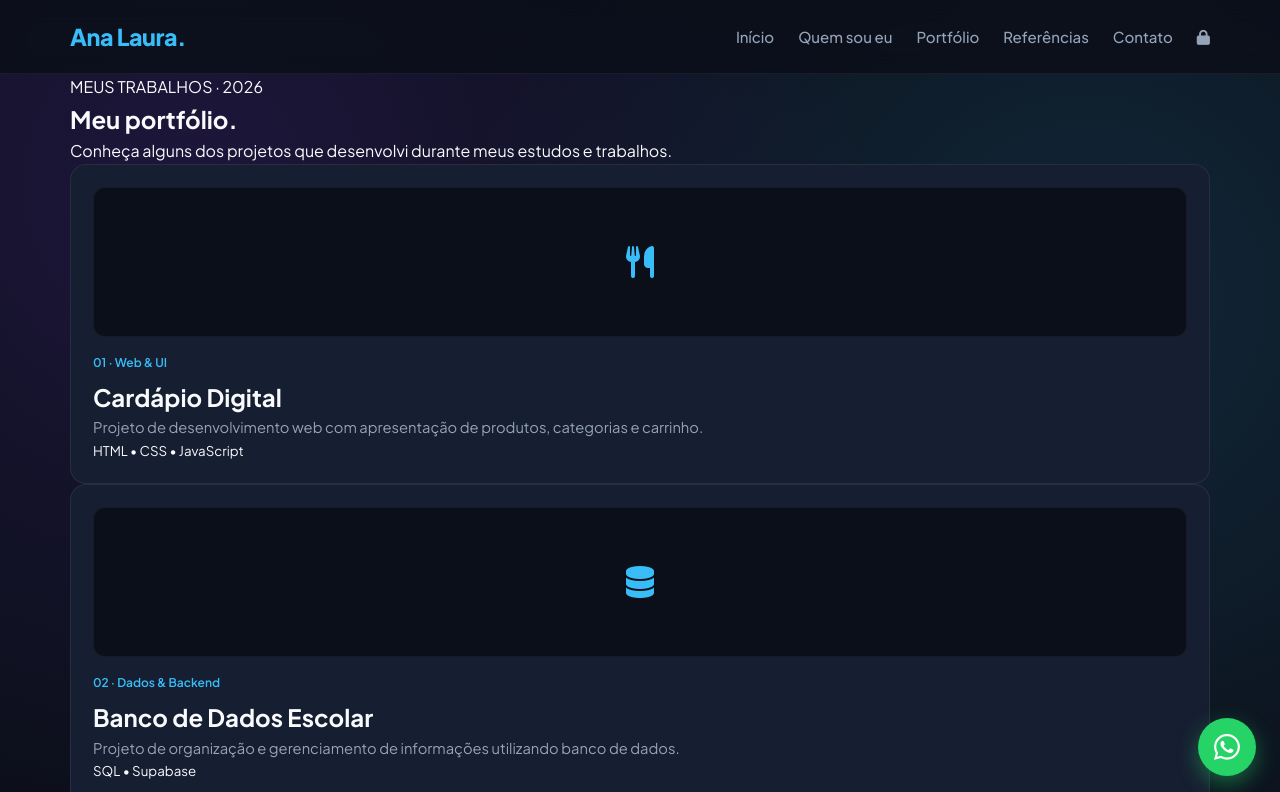
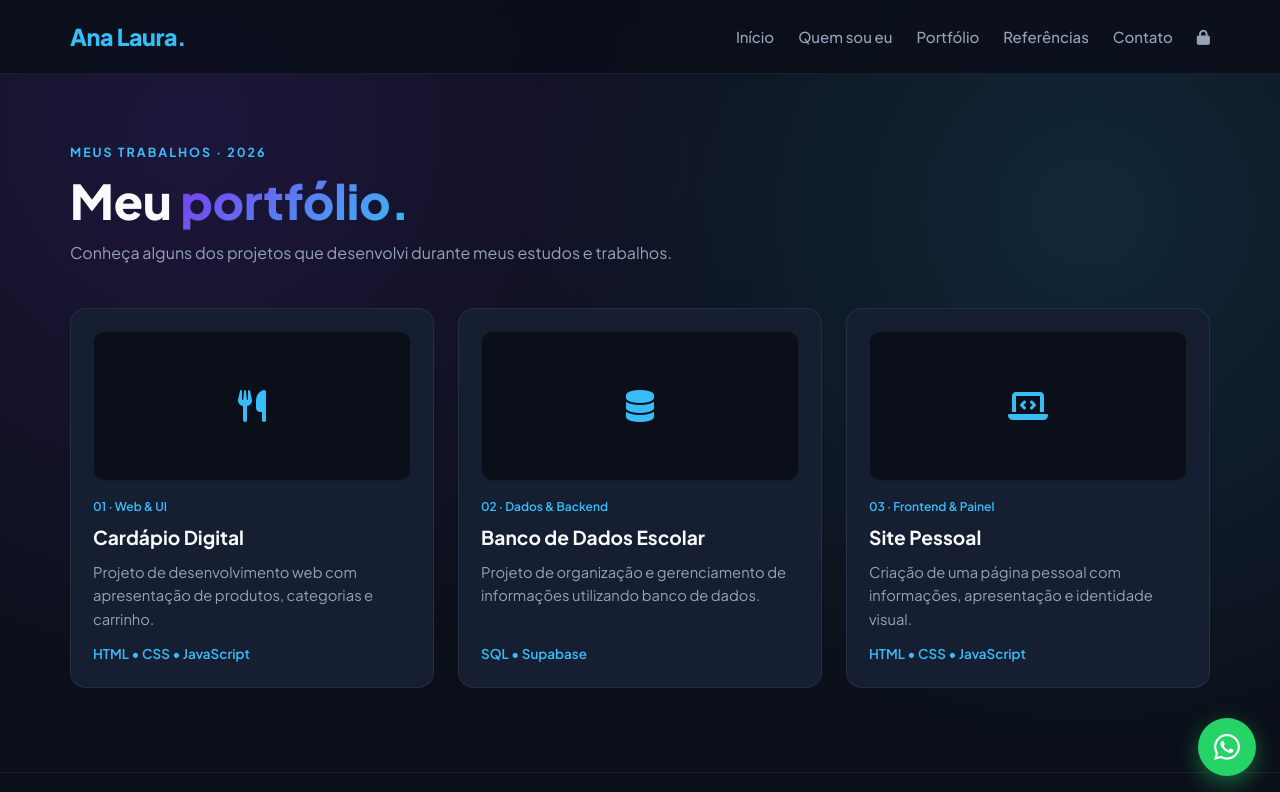
Before and after one commit to analaurateleslopes/portfolio, a plain HTML site: page portfolio.html in a window 1280 px wide. Shown: the top 792 px of the page. Drawn offline with nearby package versions, Linux system fonts and the light colour scheme; no server answers.

Commit message:
Update style.css

```diff
--- a/style.css
+++ b/style.css
@@ -578,3 +578,74 @@ body {
         gap: 14px;
     }
 }
+/* PÁGINAS INTERNAS & VITRINE DE PROJETOS */
+.pagina {
+    padding: 64px 0 84px;
+    min-height: 75vh;
+}
+
+.titulo-pagina {
+    margin-bottom: 42px;
+}
+
+.titulo-pagina .subtitulo {
+    display: inline-block;
+    color: var(--ciano);
+    font-size: 0.78rem;
+    font-weight: 700;
+    letter-spacing: 2px;
+    text-transform: uppercase;
+    margin-bottom: 10px;
+}
+
+.titulo-pagina h1 {
+    font-size: clamp(2.1rem, 4.5vw, 3rem);
+    font-weight: 800;
+    line-height: 1.15;
+    margin-bottom: 12px;
+}
+
+.titulo-pagina h1 span {
+    background: var(--gradiente);
+    -webkit-background-clip: text;
+    background-clip: text;
+    -webkit-text-fill-color: transparent;
+}
+
+.titulo-pagina p {
+    color: var(--texto);
+    max-width: 680px;
+}
+
+.projetos {
+    display: grid;
+    grid-template-columns: repeat(auto-fit, minmax(280px, 1fr));
+    gap: 24px;
+}
+
+.projeto-card h2 {
+    font-size: 1.2rem;
+    margin-bottom: 8px;
+}
+
+.projeto-imagem img {
+    width: 100%;
+    height: 100%;
+    object-fit: cover;
+    border-radius: 11px;
+    display: block;
+}
+
+.stack-projeto {
+    color: var(--ciano);
+    font-weight: 600;
+    font-size: 0.84rem;
+    margin-top: auto;
+    padding-top: 12px;
+}
+
+.botao-projeto {
+    margin-top: auto;
+    padding: 10px 18px;
+    font-size: 0.88rem;
+}
```
